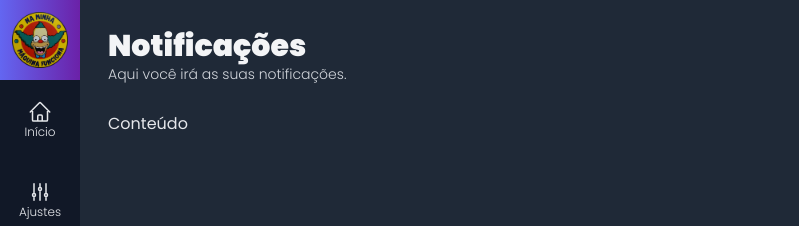
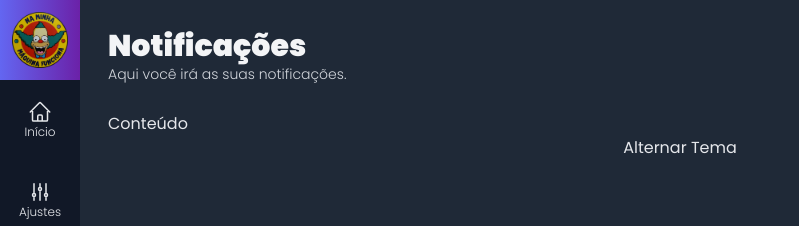
Before and after one commit to luciocarvalho10/curso-next, a Next.js app in the folder template-admin/: page /Notificacoes in a window 1280 px wide. Shown: the top 226 px of the page, without its empty margins (0-799 px from the left). Built offline with nearby package versions, Linux system fonts and the light colour scheme.

Commit message:
Usando context para trocar o tema

```diff
--- a/template-admin/src/components/template/Layout.tsx
+++ b/template-admin/src/components/template/Layout.tsx
@@ -1,6 +1,7 @@
 import MenuLateral from '@/components/template/MenuLateral'
 import Cabecalho from '@/components/template/Cabecalho'
 import Conteudo from '@/components/template/Conteudo'
+import useAppData from '@/data/hook/useAppData'
 
 interface ILayoutProps {
 	children?: any
@@ -9,10 +10,12 @@ interface ILayoutProps {
 }
 
 export default function Layout(props: ILayoutProps) {
+    const ctx = useAppData()
+
 	return (
 		<div
 			className={`
-            dark
+            ${ctx.tema}
             flex h-screen w-screen
         `}>
 			<MenuLateral />
--- a/template-admin/src/pages/Notificacoes.tsx
+++ b/template-admin/src/pages/Notificacoes.tsx
@@ -1,9 +1,16 @@
 import Layout from '@/components/template/Layout'
+import useAppData from '@/data/hook/useAppData'
 
 export default function Notificacoes() {
-  return (
-    <Layout titulo='Notificações' subtitulo='Aqui você irá as suas notificações.'>
-        <h3>Conteúdo</h3>
-    </Layout>
-  );
+    const ctx = useAppData()
+	return (
+		<Layout
+			titulo='Notificações'
+			subtitulo='Aqui você irá as suas notificações.'>
+			<h3>Conteúdo</h3>
+            <button onClick={ctx.alternarTema}>
+                Alternar Tema
+            </button>
+		</Layout>
+	)
 }
```
